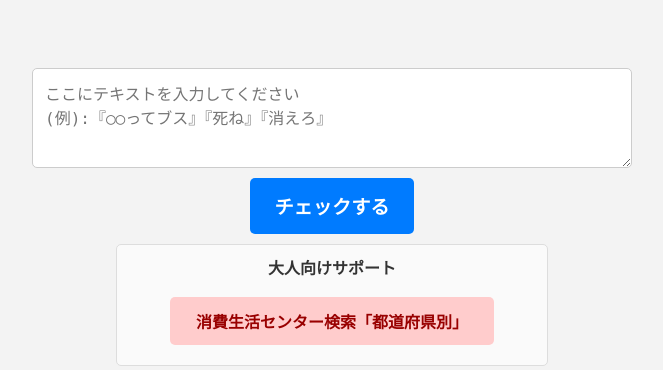
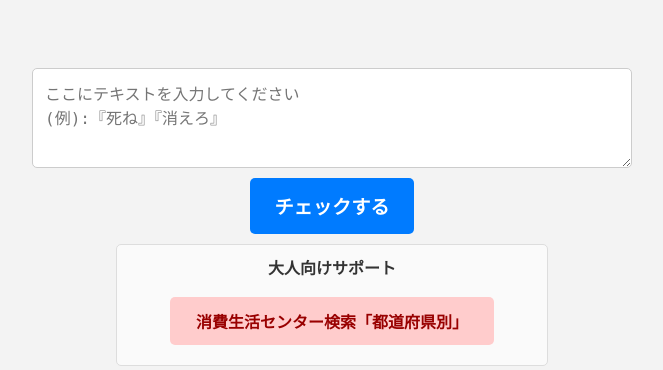
Before and after one commit to mojitap/flask_app, a Flask app: page / in a window 1280 px wide. Shown: the part 683-1053 px from the top of the page, without its empty margins (308-971 px from the left). Run offline with Flask 3, Linux system fonts and the light colour scheme; the visitor is signed in with stand-in values (Sample User, id 1).

Commit message:
Update index.html

```diff
--- a/templates/index.html
+++ b/templates/index.html
@@ -295,7 +295,7 @@
       <!-- ログイン済み -->
       <form method="POST" action="/quick_check">
         <textarea name="text" class="search-box"
-          placeholder="ここにテキストを入力してください&#10;(例):『○○ってブス』『死ね』『消えろ』"></textarea>
+          placeholder="ここにテキストを入力してください&#10;(例):『死ね』『消えろ』"></textarea>
         <button type="submit" class="btn-big main-btn">チェックする</button>
       </form>
 
```
